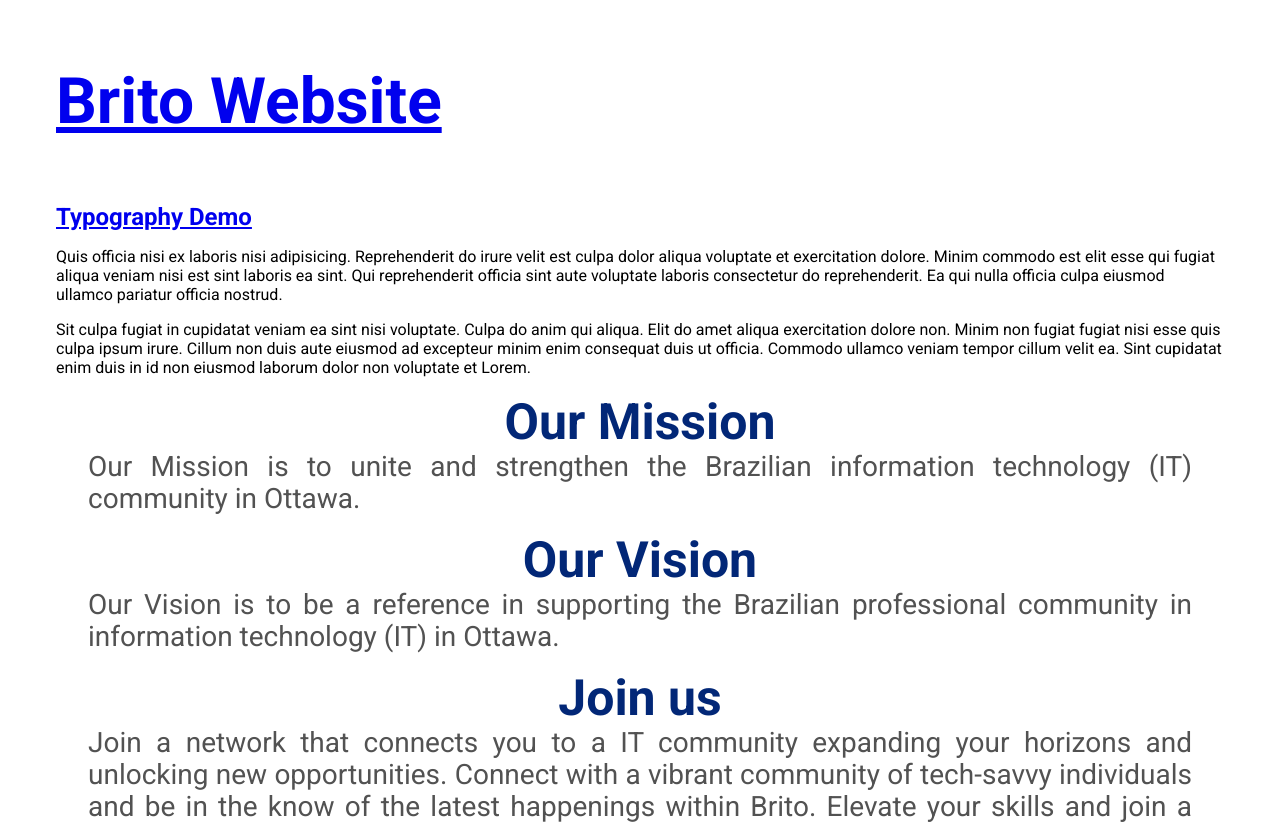
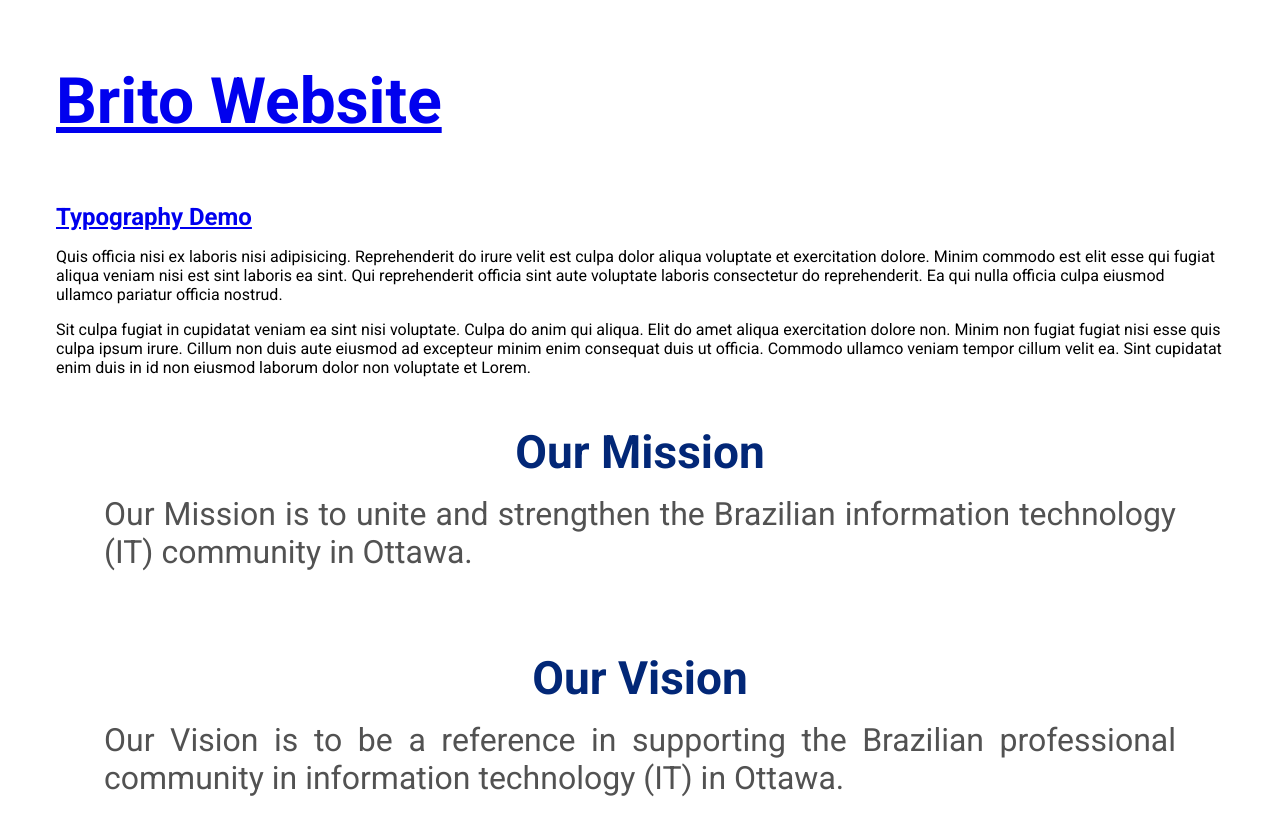
Before and after one commit to brito-ca/brito-website, a Next.js app: page / in a window 1280 px wide. Shown: the top 824 px of the page. Built offline with nearby package versions, Linux system fonts and the light colour scheme.

Commit message:
change css

```diff
--- a/styles/banner.module.css
+++ b/styles/banner.module.css
@@ -1,36 +1,12 @@
 .banner {
-  font-family: "Roboto";
-  font-style: normal;
-  text-align: center;
-  display: flex;
-  justify-content: center;
-  align-items: center;
-  padding: 0px 32px 0px 32px;
-  flex-direction: column;
+  padding: var(--padding-md);
 }
 .titleBanner {
-  font-weight: 700;
-  font-size: 50px;
-  line-height: 58px;
-  color: #022777;
+  text-align: center;
+  color: var(--primary-blue);
 }
 .descriptionBanner {
-  font-weight: 400;
-  font-size: 28px;
-  line-height: 32px;
+  padding: var(--padding-sm);
+  color: var(--neutral-dark);
   text-align: justify;
-  color: #525252;
-  word-wrap: break-word;
 }
-
-@media screen and (max-width: 375px) {
-  .descriptionBanner {
-    font-size: 16px;
-    line-height: 24px;
-  }
-
-  .titleBanner {
-    font-size: 40px;
-    line-height: 47px;
-  }
-}
```
